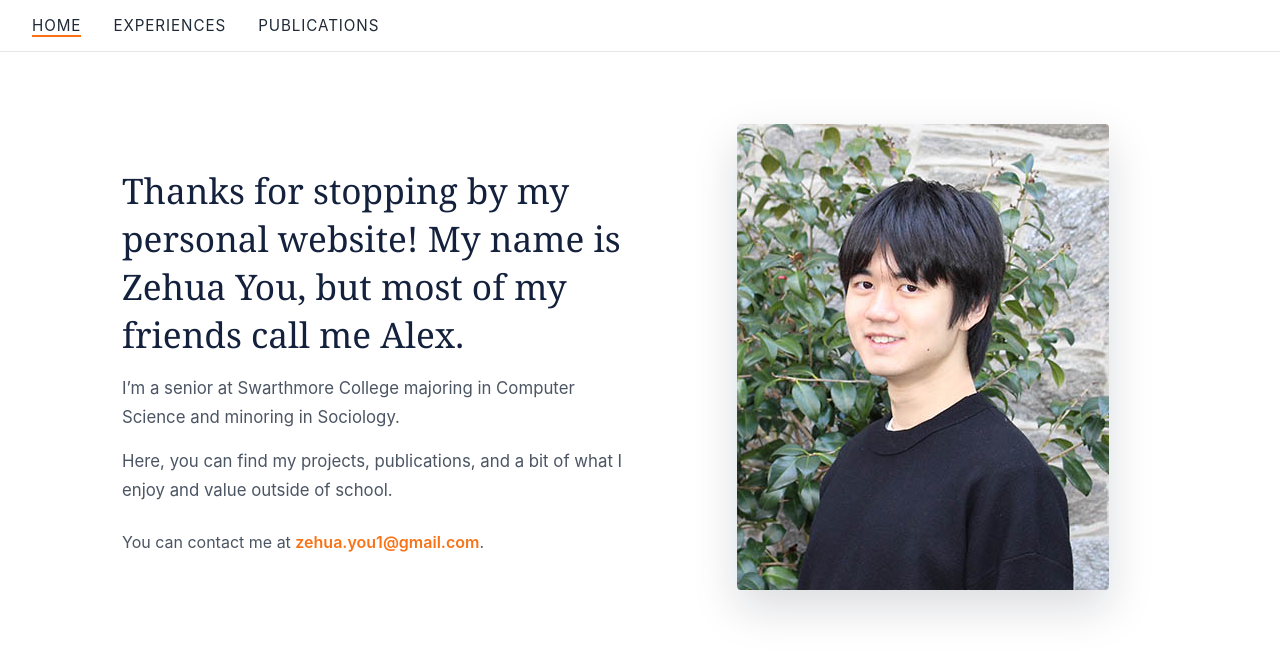
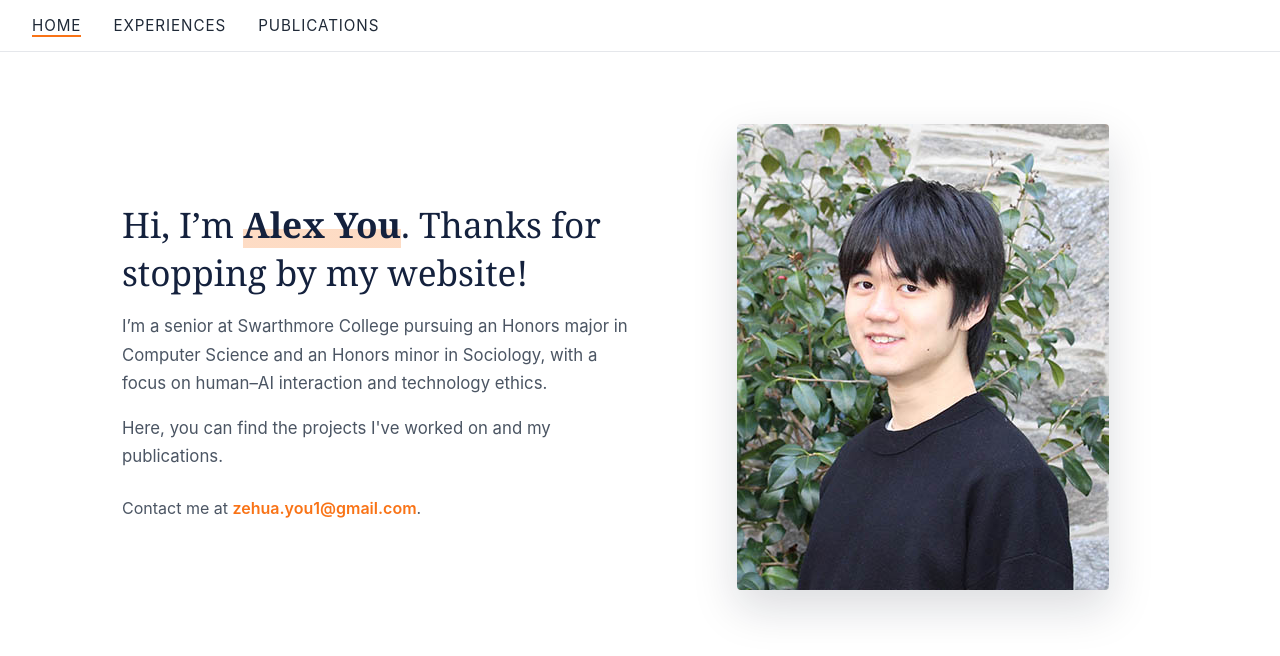
Before and after one commit to zehua-you/zehua-you.github.io, a plain HTML site: page index.html in a window 1280 px wide. Drawn offline with Linux system fonts and the light colour scheme.

Commit message:
essential parts

```diff
--- a/assets/css/index.css
+++ b/assets/css/index.css
@@ -81,6 +81,13 @@ body {
   gap: 1rem;
 }
 
+.highlight-name {
+    background: linear-gradient(to bottom, transparent 60%, rgba(249,115,22,0.25) 60%);
+    font-weight: 700;
+    color: var(--navy);
+}
+
+
 .intro {
   font-family: "Georgia", serif;
   font-size: 2.2rem;
--- a/index.html
+++ b/index.html
@@ -22,19 +22,19 @@
     <div class="main-content-wrapper">
         <div class="left-panel">
         <div class="intro">
-            Thanks for stopping by my personal website! My name is Zehua You, but most of my friends call me Alex.
+            Hi, I’m <span class="highlight-name">Alex You</span>. Thanks for stopping by my website!
         </div>
 
         <div class="brief-intro-to-self">
-            I’m a senior at Swarthmore College majoring in Computer Science and minoring in Sociology.
+            I’m a senior at Swarthmore College pursuing an Honors major in Computer Science and an Honors minor in Sociology, with a focus on human–AI interaction and technology ethics.
         </div>
 
         <div class="brief-intro-to-site">
-            Here, you can find my projects, publications, and a bit of what I enjoy and value outside of school.
+            Here, you can find the projects I've worked on and my publications.
         </div>
 
         <div class="contact">
-            You can contact me at
+            Contact me at
             <a href="mailto:zehua.you1@gmail.com">zehua.you1@gmail.com</a>.
         </div>
         </div>
```
